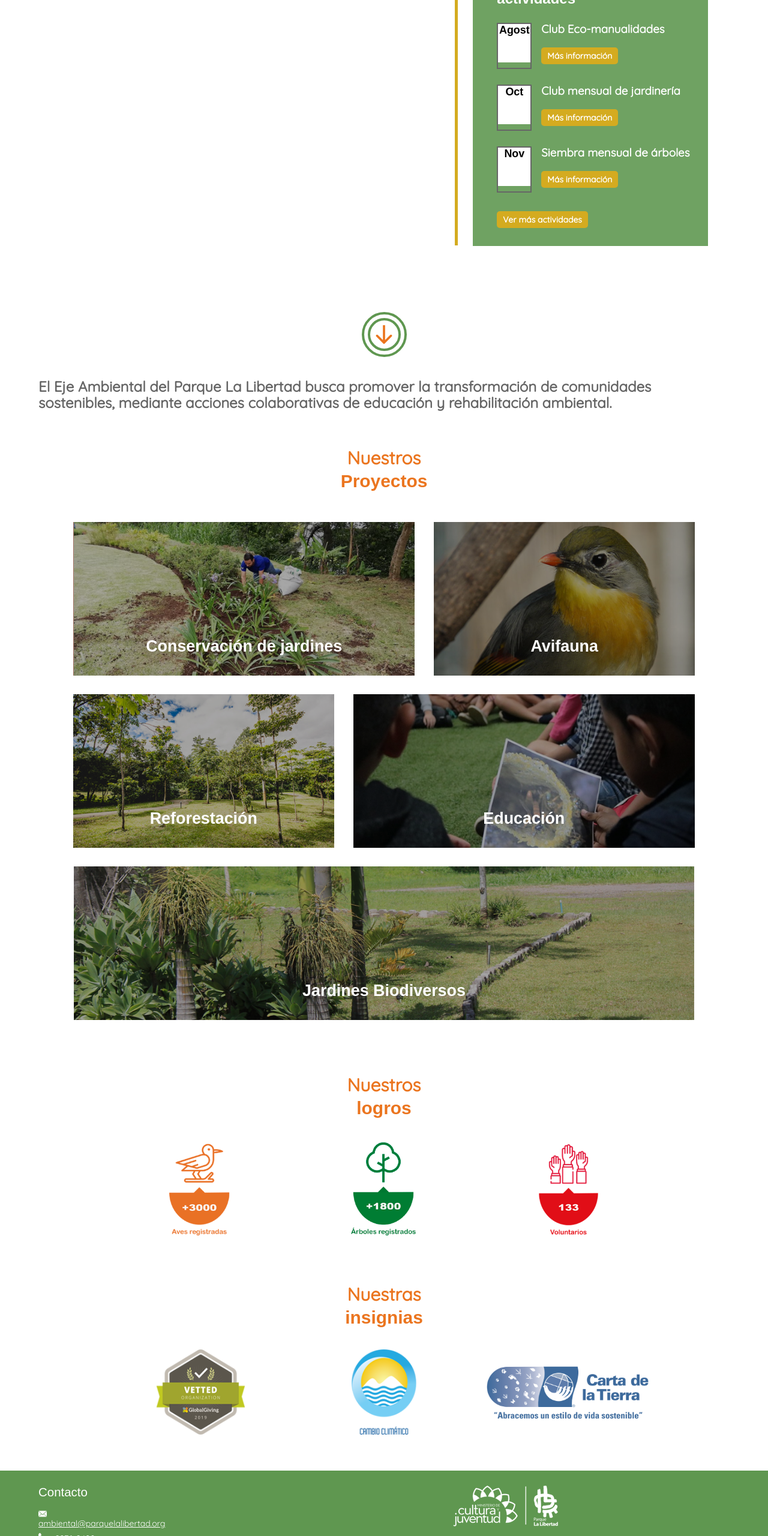
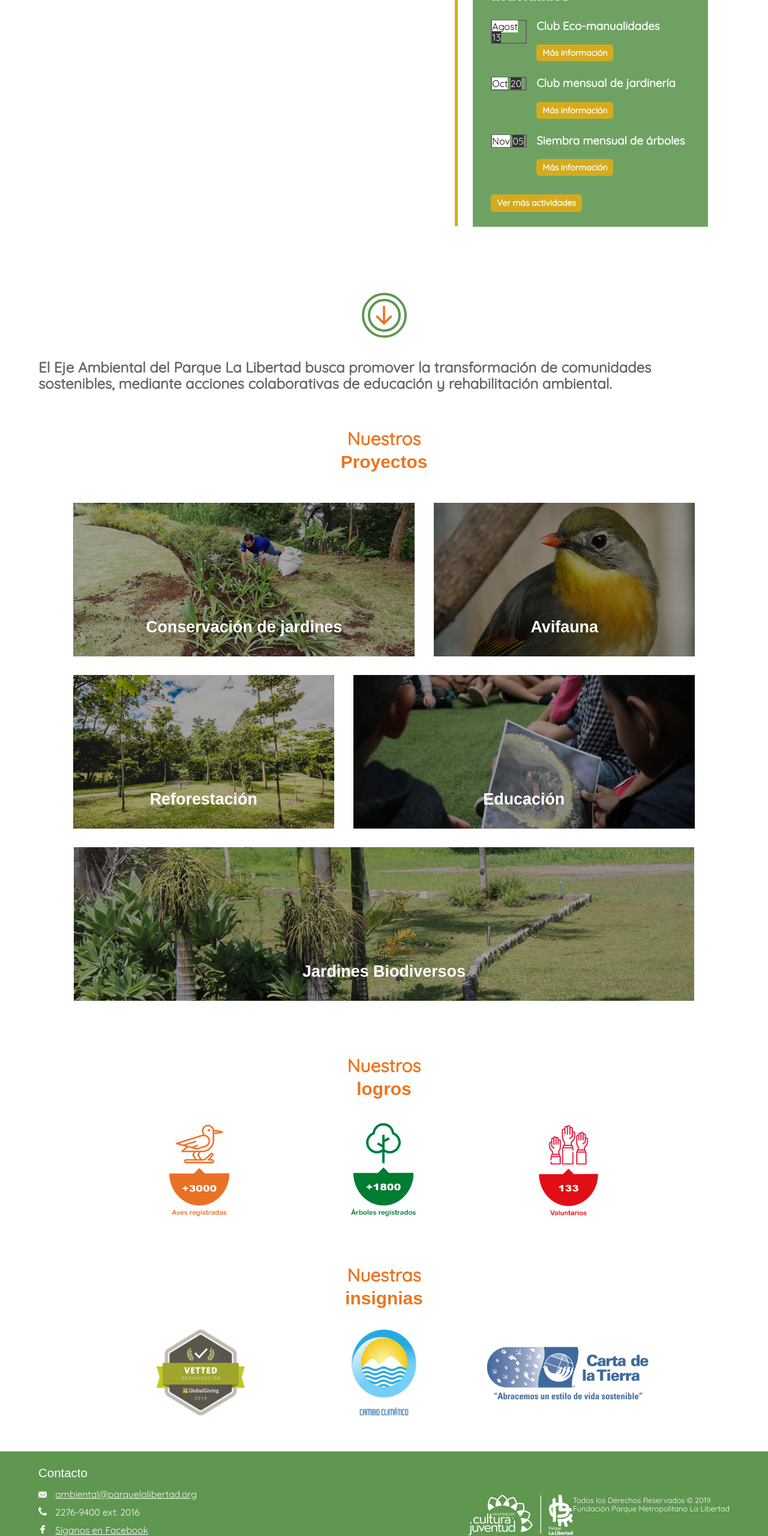
Before and after one commit to cetav-ddw/cegea, a website: page src/index.html in a window 1280 px wide. Shown: the part 220-2780 px from the top of the page at 60% size. Drawn offline with nearby package versions, Linux system fonts and the light colour scheme; files that its build step writes are made by us from their sources; files whose address does not match are found by name; a web font is replaced by a local one.

Commit message:
fix agenda and footer

```diff
--- a/src/index.html
+++ b/src/index.html
@@ -66,8 +66,10 @@
           </h2>
           <li class="activity__item">
             <div class="activity__date">
-              <time class="activity__month date__container" datetime="2019-08">Agost</time>
-              <time class="activity__day date__container" datetime="2020-08-13">13</time>
+              <div class="date__container">
+                <time class="activity__month" datetime="2019-08">Agost</time>
+                <time class="activity__day" datetime="2020-08-13">13</time>
+              </div>
             </div>
             <div class="activity__description">
               <h3 class="agenda__item-title">Club Eco-manualidades</h3>
@@ -76,8 +78,10 @@
           </li>
           <li class="activity__item">
             <div class="activity__date">
-              <time class="activity__month date__container" datetime="2019-08">Oct</time>
-              <time class="activity__day date__container" datetime="2020-08-13">20</time>
+              <div class="date__container">
+                <time class="activity__month" datetime="2019-08">Oct</time>
+                <time class="activity__day" datetime="2020-08-13">20</time>
+              </div>
             </div>
             <div class="activity__description">
               <h3 class="agenda__item-title">Club mensual de jardinería</h3>
@@ -86,8 +90,10 @@
           </li>
           <li class="activity__item">
             <div class="activity__date">
-              <time class="activity__month date__container" datetime="2019-08">Nov</time>
-              <time class="activity__day date__container" datetime="2020-08-13">05</time>
+              <div class="date__container">
+                <time class="activity__month" datetime="2019-08">Nov</time>
+                <time class="activity__day" datetime="2020-08-13">05</time>
+              </div>
             </div>
             <div class="activity__description">
               <h3 class="agenda__item-title">Siembra mensual de árboles</h3>
@@ -223,7 +229,7 @@
 
   <footer role="contentinfo">
     <section class="footer__wrapper">
-      <section class="contact">
+      <section class="footer__contact">
         <h3 class="footer__title">Contacto</h3>
         <ul class="contact__container">
           <li class="footer__item">
@@ -244,7 +250,7 @@
         </ul>
       </section>
 
-      <section class="footer__item allies__container">
+      <section class="allies__container">
         <img src="images/icons/footer/mcj-parque.png"
           alt="Logo del Ministerio de Cultura y Juventud. Logo del Parque La Libertad" class="allies__icon">
         <p class="allies__description">
--- a/src/scss/components/_actvinfo.scss
+++ b/src/scss/components/_actvinfo.scss
@@ -1,15 +1,10 @@
 .activity__date {
-  border:2px solid #666;
-  height: 77px;
   margin-right: 16px;
-  width: 58px;
 }
 
 .activity__day {
   background: #333;
   color: $white;
-  font-size: $h3-size;
-  height: 41px;
 }
 
 .activity__description {
@@ -23,14 +18,13 @@
   margin: 26px 0px;
 }
 
+.activity__month {
+  background: $white;
+}
+
 .date__container {
-  background: $white;
-  display: flex;
-  font-family: $font-titles;
-  font-size: 1.12rem;
-  font-weight: bold;
-  height: 32px;
-  justify-content: center;
+  border:2px solid #666;
+  width: 60px;
 }
 
 .space-top {
--- a/src/scss/components/_agenda.scss
+++ b/src/scss/components/_agenda.scss
@@ -2,8 +2,7 @@
   background: rgba(86, 146, 70, 0.849);
   margin: 0 auto;
   max-width: 460px;
-  padding-bottom: 30px;
-  padding-top: 30px;
+  padding: 25px 25px 25px 30px;
   position: relative;
   width: 83%;
 
--- a/src/scss/components/_footer.scss
+++ b/src/scss/components/_footer.scss
@@ -3,38 +3,32 @@ footer[role="contentinfo"] {
   padding: 24px 0;
 }
 
-.footer__item {
-  font-family: $font-default;
-  font-size: 1.125rem;
-  list-style: none;
+.allies__container {
+  align-content: flex-end;
+  display: flex;
+  flex-wrap: wrap;
+  justify-content: flex-end;
+  width: 100%;
+
+  @media (min-width: 530px) {
+    width: 40%;
+  }
+}
+
+.allies__description {
+  font-size: 0.79rem;
+  margin-bottom: 0;
+  margin-top: 3px;
+}
+
+.allies__icon {
+  max-width: 100%;
 }
 
 .contact__container {
   padding: 0;
   margin: 0;
-}
-
-.footer__item {
-  font-family: $font-default;
-  font-size: 0.975rem;
-  list-style: none;
-  margin-bottom: 8px;
-
-  &:last-child {
-    margin-bottom: 0;
-  }
-  @media (min-width: 530px) {
-    font-size: 0.875rem;
-  }
-}
-
-.footer__link {
-  color: $white;
-  cursor: pointer;
-
-  &:visited {
-    color: $yellow-light;
-  }
+  width: 100%;
 }
 
 .email__icon {
@@ -54,16 +48,44 @@ footer[role="contentinfo"] {
   }
 }
 
-.footer__item {
+
+.footer__contact {
   width: 100%;
 
   @media (min-width: 530px) {
-    width: 50%;
-    &:last-child {
-      width: 40%;
-    }
+    width: 60%;
   }
 }
+
+.footer__item {
+  font-family: $font-default;
+  font-size: 0.875rem;
+  list-style: none;
+  margin-bottom: 12px;
+
+  &:last-child {
+    margin-bottom: 0;
+  }
+  @media (min-width: 530px) {
+    font-size: 0.975rem;
+    margin-bottom: 12px;
+  }
+}
+
+.footer__link {
+  color: $white;
+  cursor: pointer;
+
+  &:visited {
+    color: $yellow-light;
+  }
+}
+
+/* .footer__item {
+  width: 100%;
+
+
+}*/
 
 .footer__title {
   font-family: $font-titles;
@@ -79,6 +101,7 @@ footer[role="contentinfo"] {
   justify-content: space-between;
   margin: 0 auto;
   width: 80%;
+
   @media (min-width: 530px) {
     width: 95%;
   }
--- a/src/scss/components/_projects.scss
+++ b/src/scss/components/_projects.scss
@@ -74,8 +74,12 @@
   height: 100%;
   justify-content: center;
   text-decoration: none;
+  transform: scale(1);
   width: 100%;
 
+  &:hover {
+    transform: scale(1.05);
+  }
 }
 
 .projects__title {
```
